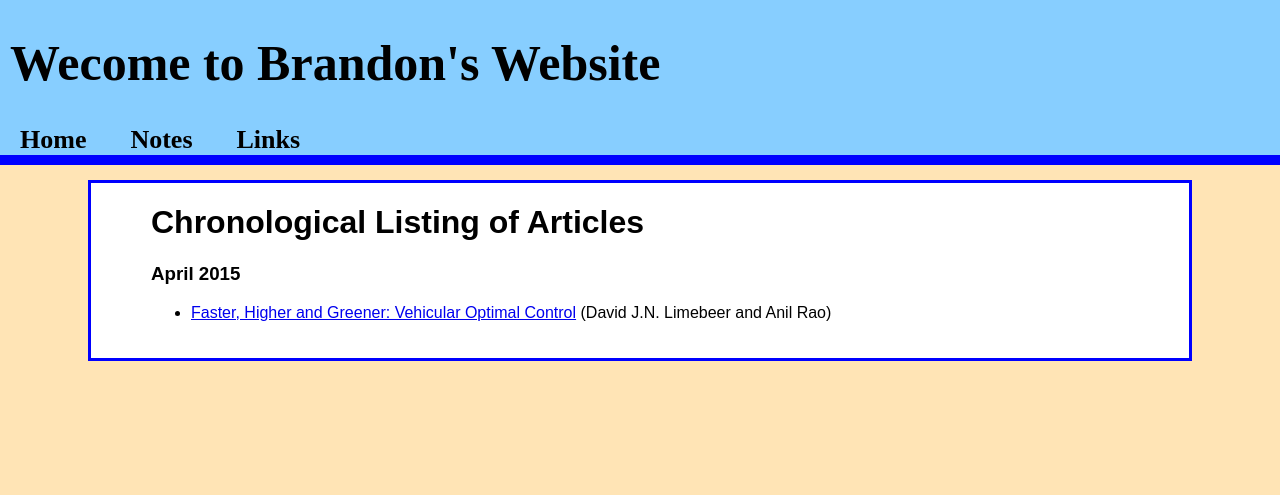
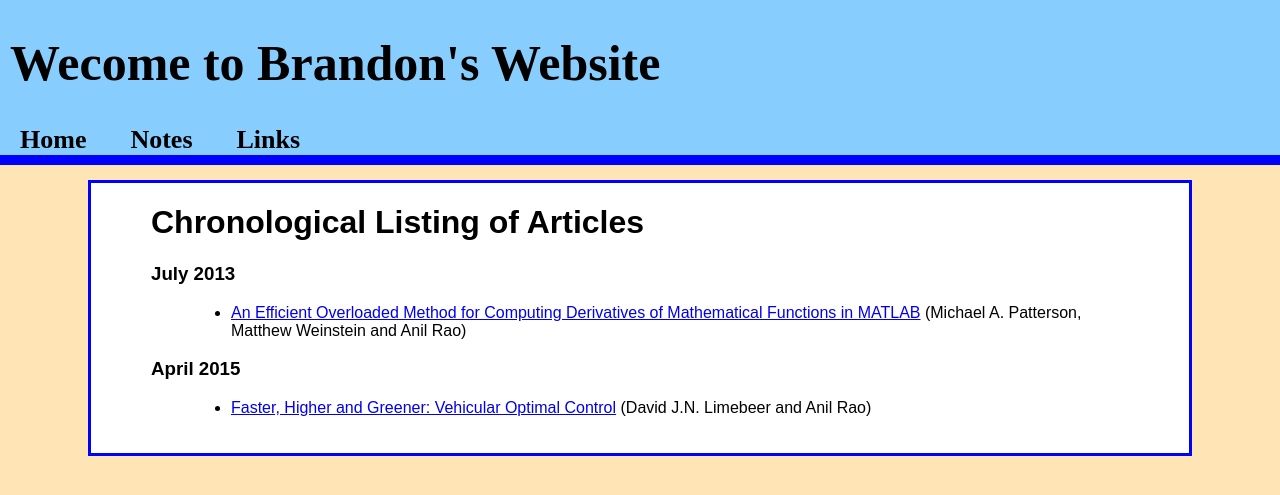
Before and after one commit to jbm950/jbm950.github.io, a Jekyll site: the page built from notes/grad_notes/chronological_notes.html, in a window 1280 px wide. Shown: the top 495 px of the page. Built offline with Jekyll 4.4.1, drawn with Linux system fonts in a browser that asks for light colours; Markdown is read by kramdown in place of the engine named in the settings.

Commit message:
Added An Efficient Overloaded Method... to the articles lists

```diff
--- a/notes/grad_notes/chronological_notes.html
+++ b/notes/grad_notes/chronological_notes.html
@@ -14,9 +14,17 @@ title: Chronological Notes
 </head>
 <body>
 <h1 id="chronological-listing-of-articles">Chronological Listing of Articles</h1>
+<h3 id="july-2013">July 2013</h3>
+<blockquote>
+<ul>
+<li><a href="./an_efficient_overloaded_method_for_computing_derivatives_of_mathematical_functions_in_matlab/efficient_overloaded_method_main.html">An Efficient Overloaded Method for Computing Derivatives of Mathematical Functions in MATLAB</a> (Michael A. Patterson, Matthew Weinstein and Anil Rao)</li>
+</ul>
+</blockquote>
 <h3 id="april-2015">April 2015</h3>
+<blockquote>
 <ul>
 <li><a href="./faster_higher_greener/faster_higher_greener_main.html">Faster, Higher and Greener: Vehicular Optimal Control</a> (David J.N. Limebeer and Anil Rao)</li>
 </ul>
+</blockquote>
 </body>
 </html>
--- a/notes/grad_notes/grad_notes_main.html
+++ b/notes/grad_notes/grad_notes_main.html
@@ -29,6 +29,7 @@ title: Grad Notes
 <blockquote>
 <blockquote>
 <ul>
+<li><a href="./an_efficient_overloaded_method_for_computing_derivatives_of_mathematical_functions_in_matlab/efficient_overloaded_method_main.html">An Efficient Overloaded Method for Computing Derivatives of Mathematical Functions in MATLAB</a> (Michael A. Patterson, Matthew Weinstein and Anil Rao)</li>
 <li><a href="./faster_higher_greener/faster_higher_greener_main.html">Faster, Higher and Greener: Vehicular Optimal Control</a> (David J.N. Limebeer and Anil Rao)</li>
 </ul>
 </blockquote>
```
Also changed, not shown: source/notes/grad_notes/chronological_notes.md (+10 -3 lines), source/notes/grad_notes/grad_notes_main.md (+6 -2 lines).
